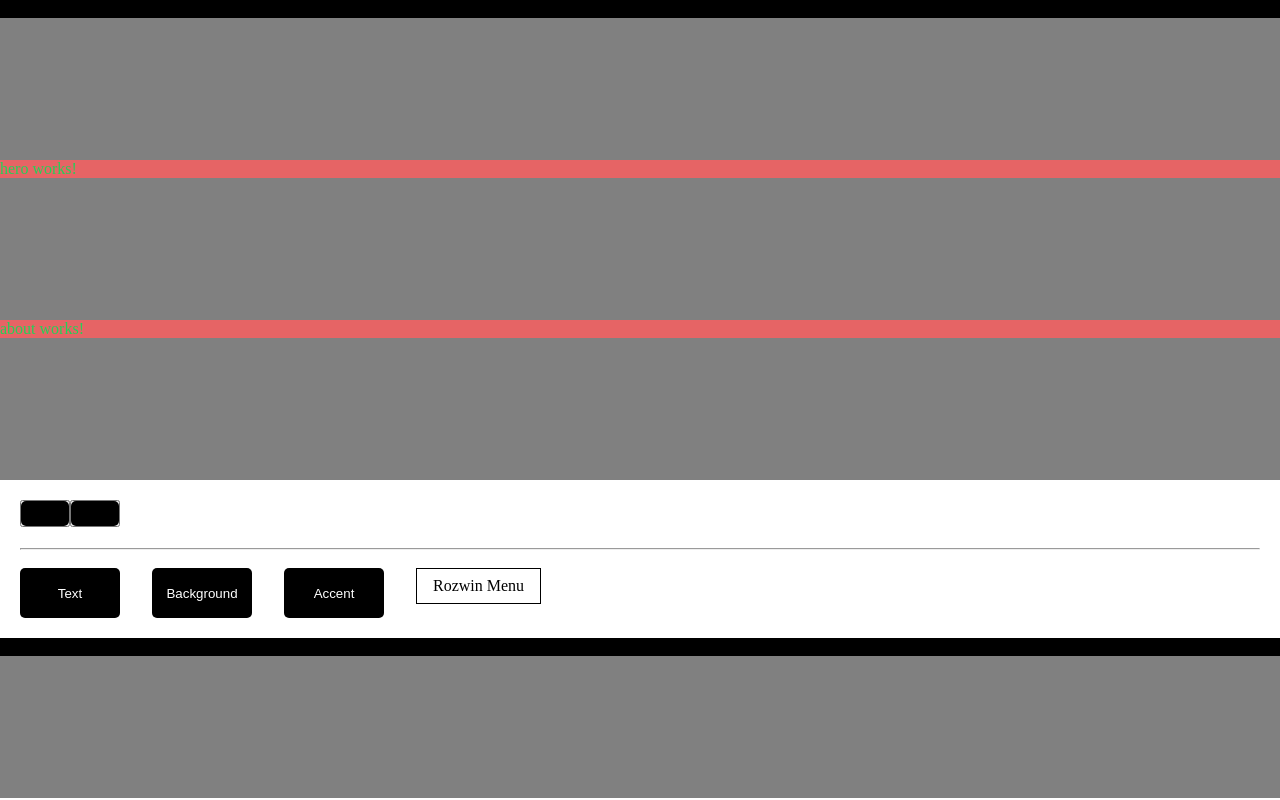
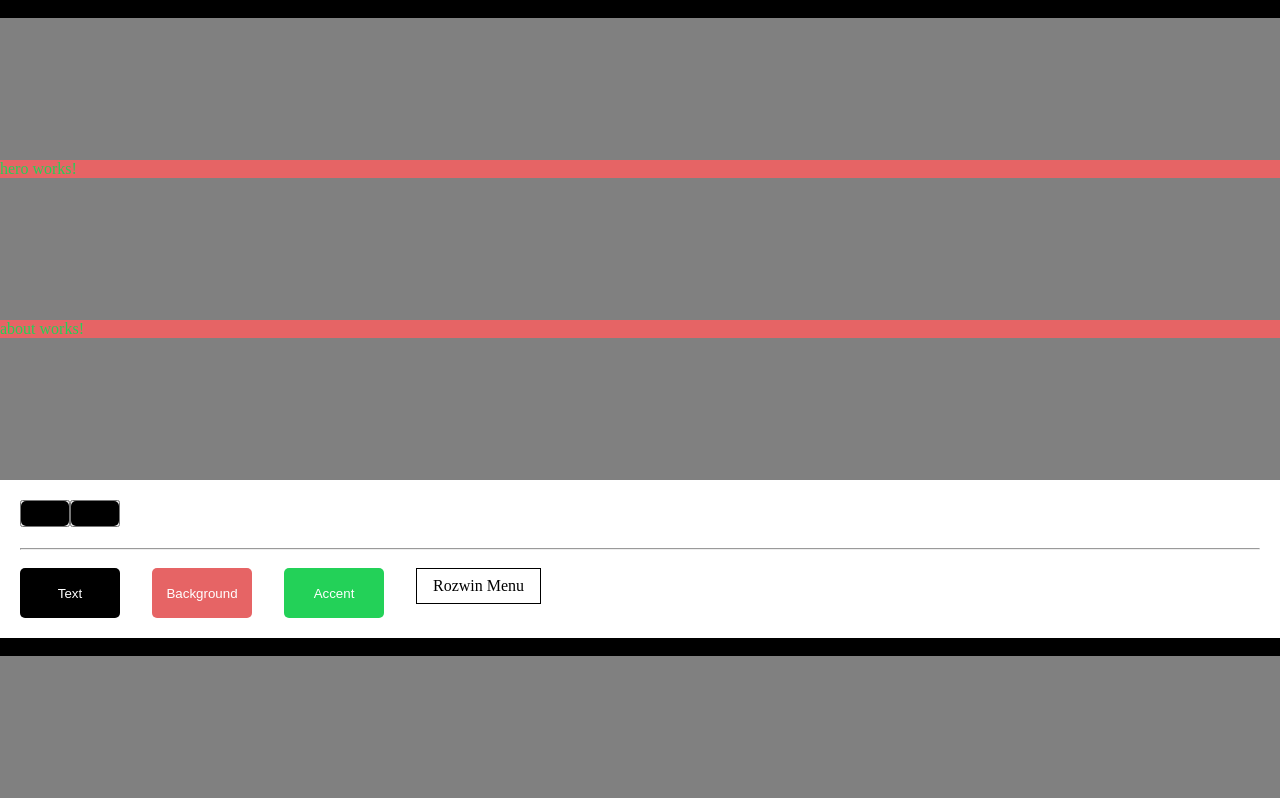
Before and after one commit to Lexsak/angular-learning, an Angular app: page / in a window 1280 px wide. Built offline with nearby package versions, Linux system fonts and the light colour scheme.

Commit message:
jesli chcesz uzyc funkcji, to uzyj [] a nie ()

```diff
--- a/src/app/layouts/change-color/change-color.component.html
+++ b/src/app/layouts/change-color/change-color.component.html
@@ -9,19 +9,19 @@
     <input
       type="color"
       class="btn-color color-text"
-      (value)="getSecondColor()"
+      [value]="getBackgroundColor()"
       (input)="changeMainColor($event)"
     />
     <input
       type="color"
       class="btn-color second-color"
-      (value)="getBackgroundColor()"
+      [value]="getSecondColor()"
       (input)="changeSecondColor($event)"
     />
     <input
       type="color"
       class="btn-color accent-color"
-      (value)="getAccentColor()"
+      [value]="getAccentColor()"
       (input)="changeAccentsColor($event)"
     />
 
```
